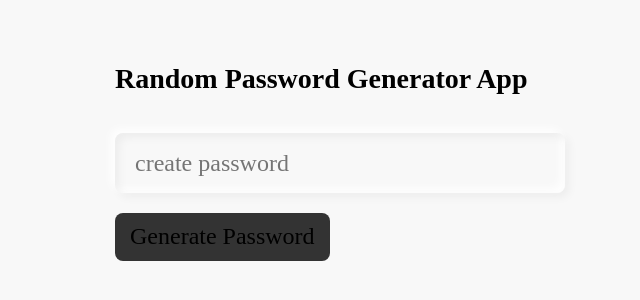
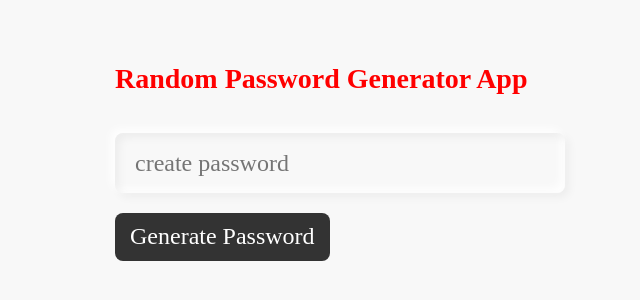
Before and after one commit to kasunweerasinghe/Password-Generator, a plain HTML site: page index.html in a window 1280 px wide. Shown: the part 250-550 px from the top of the page, without its empty margins (300-940 px from the left). Drawn offline with Linux system fonts and the light colour scheme.

Commit message:
add colors for headline

```diff
--- a/css/stylesheet.css
+++ b/css/stylesheet.css
@@ -23,6 +23,7 @@ body {
 }
 
 .inputBox h2 {
+    color: red;
     font-size: 28px;
     collapse: #333;
 }
@@ -55,7 +56,7 @@ body {
 .inputBox #btn{
     position: relative;
     cursor: pointer;
-    collapse: #fff;
+    color: #fff;
     background: #333;
     font-size: 24px;
     display: inline-block;
```
